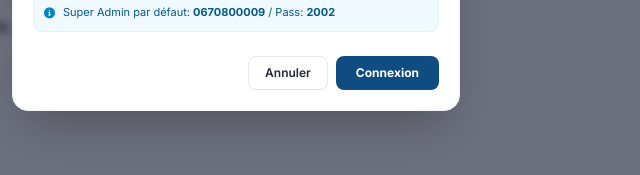
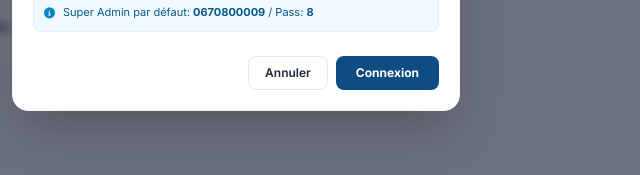
Before and after one commit to abdelhamidbnbadis123-sys/Mat-riel-de-laboratoire-, a plain HTML site: page index.html in a window 1280 px wide. Both pictures are taken after a click on the button "Espace Pro / Admin". Shown: the part 454-629 px from the top of the page, 404-1044 px from the left. Drawn offline with nearby package versions, Linux system fonts and the light colour scheme; no server answers.

Commit message:
Update index.html

```diff
--- a/index.html
+++ b/index.html
@@ -287,7 +287,7 @@
                 </div>
                 <div class="bg-sky-50 p-2.5 rounded-lg border border-sky-100 text-[11px] text-sky-800 flex items-center gap-2">
                     <i class="fa-solid fa-info-circle text-sky-600"></i>
-                    <span>Super Admin par défaut: <b>0670800009</b> / Pass: <b>2002</b></span>
+                    <span>Super Admin par défaut: <b>0670800009</b> / Pass: <b>8</b></span>
                 </div>
                 <div class="flex justify-end gap-2 pt-2">
                     <button type="button" onclick="closeAuthModal()" class="px-4 py-2 border rounded-lg text-xs font-semibold">Annuler</button>
```
